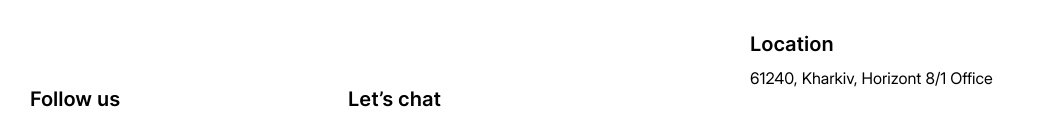
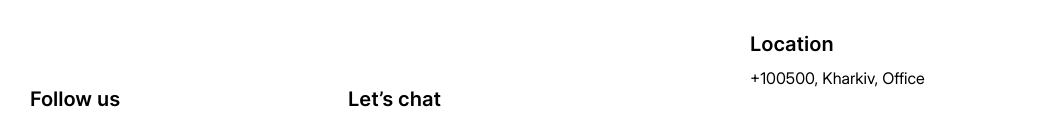
Before and after one commit to Andry-sheer/Ash-art, a React (Vite) app: page /home in a window 1280 px wide. Shown: the part 1219-1350 px from the top of the page, without its empty margins (0-1061 px from the left). Built offline with nearby package versions, Linux system fonts and the light colour scheme.

Commit message:
Update Footer.tsx

```diff
--- a/src/components/Footer/Footer.tsx
+++ b/src/components/Footer/Footer.tsx
@@ -93,7 +93,7 @@ export const Footer = () => {
 
           <div className={styles.rightLocationContainer}>
             <h4 className={styles.rightLocation}>Location</h4>
-            <p className={styles.rightLocationAddress}>61240, Kharkiv, Horizont 8/1 Office</p>
+            <p className={styles.rightLocationAddress}>+100500, Kharkiv, Office</p>
 
             <h4 className={styles.rightLanguageItem}>Language</h4>
               <ul className={styles.rightLanguageList}>
```
